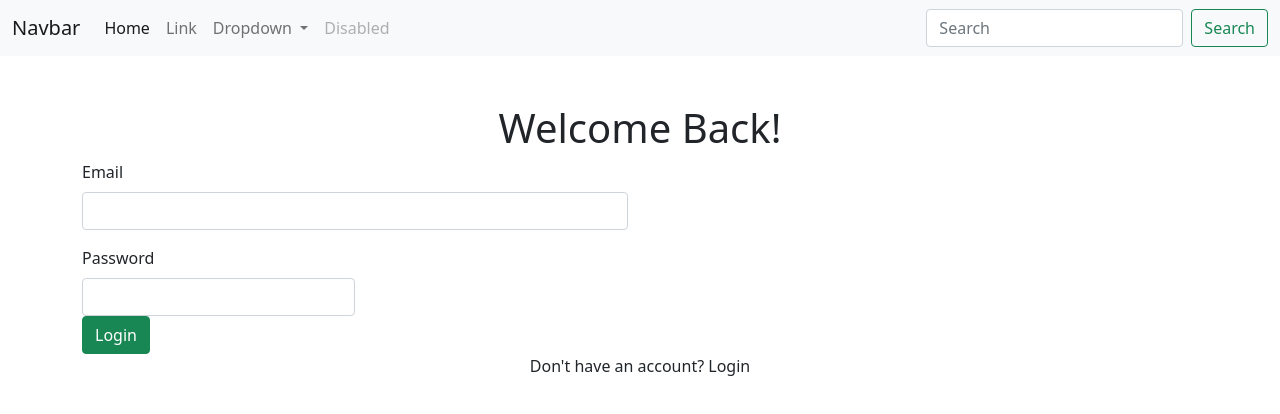
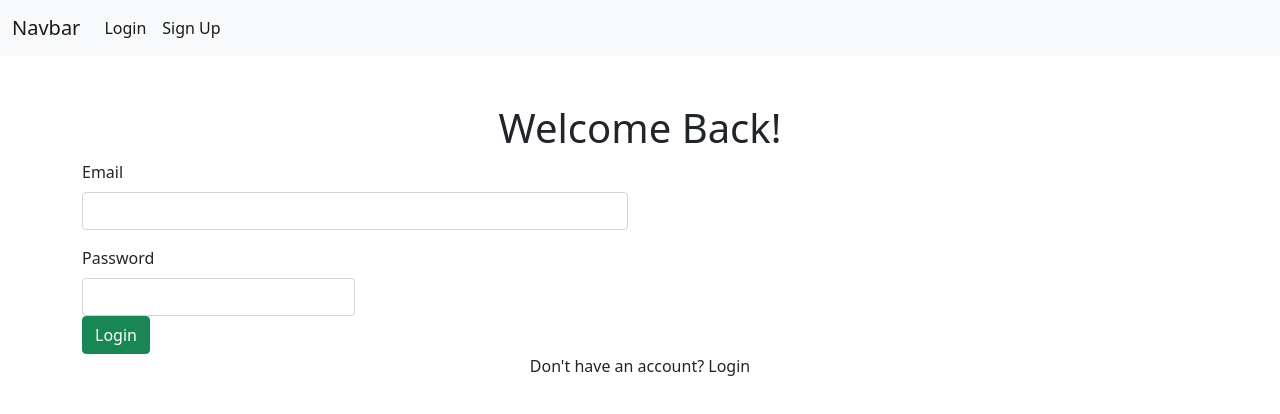
Before and after one commit to emilyzimmerman/Dish-Dash-Client, an Angular app: page /login in a window 1280 px wide. Shown: the top 414 px of the page. Built offline with nearby package versions, Linux system fonts and the light colour scheme.

Commit message:
Added Current User

```diff
--- a/src/app/auth/login/login.component.ts
+++ b/src/app/auth/login/login.component.ts
@@ -1,6 +1,7 @@
 import { Component, OnInit } from '@angular/core';
 import { FormControl, FormGroup } from '@angular/forms';
 import { AuthService } from '../auth.service';
+import { UserService } from '../user.service';
 
 @Component({
   selector: 'app-login',
@@ -8,7 +9,10 @@ import { AuthService } from '../auth.service';
   styleUrls: ['./login.component.css'],
 })
 export class LoginComponent implements OnInit {
-  constructor(private authService: AuthService) {}
+  constructor(
+    private authService: AuthService,
+    private userService: UserService
+  ) {}
 
   ngOnInit(): void {}
 
@@ -20,7 +24,9 @@ export class LoginComponent implements OnInit {
   onSubmit() {
     const loginUser = this.loginForm.value;
     this.authService.login(loginUser).subscribe((res: any) => {
-      console.log(res);
+      if (res.success) {
+        this.userService.setCurrentUser(res.payload.user);
+      }
     });
   }
 }
--- /dev/null
+++ b/src/app/auth/user.service.ts
@@ -0,0 +1,21 @@
+import { Injectable } from '@angular/core';
+import { BehaviorSubject } from 'rxjs';
+import { User } from '../shared/models/user.model';
+
+@Injectable({
+  providedIn: 'root',
+})
+export class UserService {
+  currentUserSubject = new BehaviorSubject<User>(null);
+
+  constructor() {}
+
+  //define method to send out information
+  setCurrentUser(user: User) {
+    this.currentUserSubject.next(user);
+  }
+
+  public get currentUser(): User {
+    return this.currentUserSubject.value;
+  }
+}
--- a/src/app/shared/nav/nav.component.html
+++ b/src/app/shared/nav/nav.component.html
@@ -6,31 +6,13 @@
     </button>
     <div class="collapse navbar-collapse" id="navbarSupportedContent">
       <ul class="navbar-nav me-auto mb-2 mb-lg-0">
-        <li class="nav-item">
-          <a class="nav-link active" aria-current="page" href="#">Home</a>
+        <li class="nav-item" *ngIf="!currentUser">
+          <a class="nav-link active" aria-current="page" routerLink="/login">Login</a>
         </li>
-        <li class="nav-item">
-          <a class="nav-link" href="#">Link</a>
-        </li>
-        <li class="nav-item dropdown">
-          <a class="nav-link dropdown-toggle" href="#" id="navbarDropdown" role="button" data-bs-toggle="dropdown" aria-expanded="false">
-            Dropdown
-          </a>
-          <ul class="dropdown-menu" aria-labelledby="navbarDropdown">
-            <li><a class="dropdown-item" href="#">Action</a></li>
-            <li><a class="dropdown-item" href="#">Another action</a></li>
-            <li><hr class="dropdown-divider"></li>
-            <li><a class="dropdown-item" href="#">Something else here</a></li>
-          </ul>
-        </li>
-        <li class="nav-item">
-          <a class="nav-link disabled" href="#" tabindex="-1" aria-disabled="true">Disabled</a>
+        <li class="nav-item" *ngIf="!currentUser">
+          <a class="nav-link active" aria-current="page" routerLink="/signup">Sign Up</a>
         </li>
       </ul>
-      <form class="d-flex">
-        <input class="form-control me-2" type="search" placeholder="Search" aria-label="Search">
-        <button class="btn btn-outline-success" type="submit">Search</button>
-      </form>
     </div>
   </div>
 </nav>
--- a/src/app/shared/nav/nav.component.ts
+++ b/src/app/shared/nav/nav.component.ts
@@ -1,15 +1,19 @@
 import { Component, OnInit } from '@angular/core';
+import { UserService } from 'src/app/auth/user.service';
+import { User } from '../models/user.model';
 
 @Component({
   selector: 'app-nav',
   templateUrl: './nav.component.html',
-  styleUrls: ['./nav.component.css']
+  styleUrls: ['./nav.component.css'],
 })
 export class NavComponent implements OnInit {
-
-  constructor() { }
+  currentUser: User = null;
+  constructor(private userService: UserService) {}
 
   ngOnInit(): void {
+    this.userService.currentUserSubject.subscribe((user: User) => {
+      this.currentUser = user;
+    });
   }
-
 }
```
Also changed, not shown: src/app/shared/models/user.model.ts (added, +9 -0 lines), 1 other file (tests, documents, lock files or other folders).
